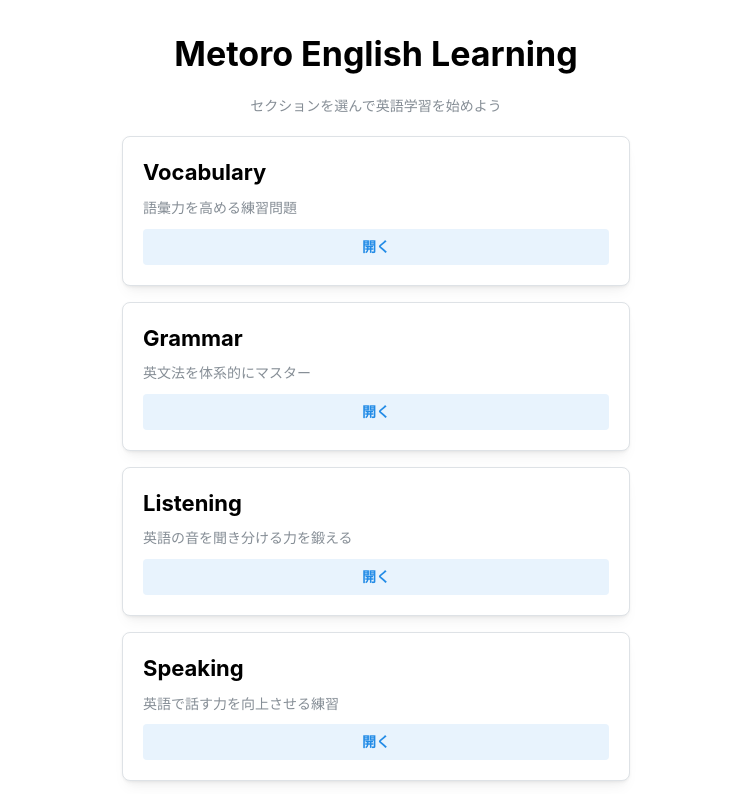
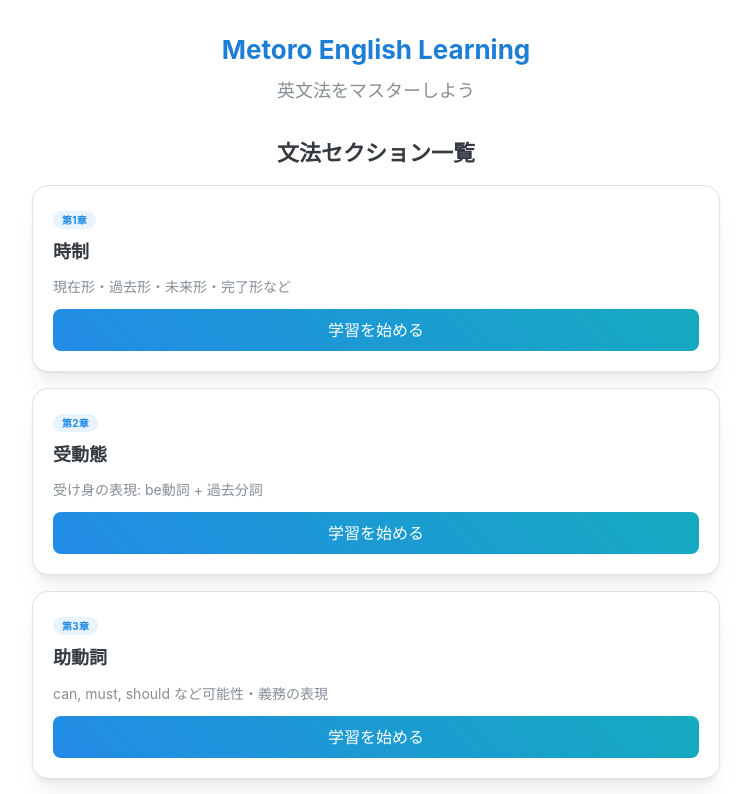
Before and after one commit to sakuya10969/english-learning-mobile, a Next.js app: page / in a window 1280 px wide. Shown: the top 794 px of the page, without its empty margins (264-1015 px from the left). Built offline with nearby package versions, Linux system fonts and the light colour scheme.

Commit message:
feat: change root page

```diff
--- a/app/page.tsx
+++ b/app/page.tsx
@@ -1,45 +1,87 @@
 'use client';
 
-import { Container, Title, Text, Grid, Card, Button, Stack } from '@mantine/core';
+import { Container, Title, Text, Grid, Card, Button, Stack, Box, Badge } from '@mantine/core';
 import Link from 'next/link';
 
-const sections = [
-  { title: 'Vocabulary', description: '語彙力を高める練習問題', link: '/vocabulary' },
-  { title: 'Grammar', description: '英文法を体系的にマスター', link: '/grammar' },
-  { title: 'Listening', description: '英語の音を聞き分ける力を鍛える', link: '/listening' },
-  { title: 'Speaking', description: '英語で話す力を向上させる練習', link: '/speaking' },
-];
+import { grammarSections } from '@/constants';
 
 export default function HomePage() {
   return (
-    <Container size="xs" py="xl">
-      <Stack gap="lg" align="center">
-        <Title order={1} ta="center">Metoro English Learning</Title>
-        <Text ta="center" c="dimmed" size="sm">
-          セクションを選んで英語学習を始めよう
+    <Container size="sm" py="xl">
+      <Stack gap="xl" align="center">
+        <Box ta="center">
+          <Title order={1} size="h2" fw={700} c="blue.7">
+            Metoro English Learning
+          </Title>
+          <Text mt="xs" c="dimmed" size="lg">
+            英文法をマスターしよう
           </Text>
-      </Stack>
+        </Box>
 
-      <Grid mt="lg">
-        {sections.map((section) => (
+        <Box w="100%">
+          <Title order={2} size="h3" mb="md" ta="center" c="gray.8">
+            文法セクション一覧
+          </Title>
+
+          <Grid gutter="md">
+            {grammarSections.map((section, index) => (
               <Grid.Col span={12} key={section.link}>
-            <Card shadow="sm" padding="lg" radius="md" withBorder>
-              <Stack gap="xs">
-                <Title order={3}>{section.title}</Title>
-                <Text size="sm" c="dimmed">{section.description}</Text>
+                <Card
+                  shadow="md"
+                  padding="lg"
+                  radius="lg"
+                  withBorder
+                  style={{
+                    transition: 'transform 0.2s ease, box-shadow 0.2s ease',
+                    cursor: 'pointer',
+                  }}
+                  onMouseEnter={(e) => {
+                    e.currentTarget.style.transform = 'translateY(-2px)';
+                    e.currentTarget.style.boxShadow = '0 8px 25px rgba(0,0,0,0.12)';
+                  }}
+                  onMouseLeave={(e) => {
+                    e.currentTarget.style.transform = 'translateY(0)';
+                    e.currentTarget.style.boxShadow = '';
+                  }}
+                >
+                  <Stack gap="sm">
+                    <Box>
+                      <Badge
+                        variant="light"
+                        color="blue"
+                        size="sm"
+                        mb="xs"
+                      >
+                        第{index + 1}章
+                      </Badge>
+                      <Title order={3} size="h4" fw={600} c="gray.8">
+                        {section.title}
+                      </Title>
+                    </Box>
+
+                    <Text size="sm" c="dimmed" lineClamp={2}>
+                      {section.description}
+                    </Text>
+
                     <Button
                       component={Link}
                       href={section.link}
-                  variant="light"
+                      variant="gradient"
+                      gradient={{ from: 'blue', to: 'cyan' }}
                       fullWidth
+                      radius="md"
+                      size="md"
+                      fw={500}
                     >
-                  開く
+                      学習を始める
                     </Button>
                   </Stack>
                 </Card>
               </Grid.Col>
             ))}
           </Grid>
+        </Box>
+      </Stack>
     </Container>
   );
 }
```
Lines whose indentation alone changed are shown as unchanged.
